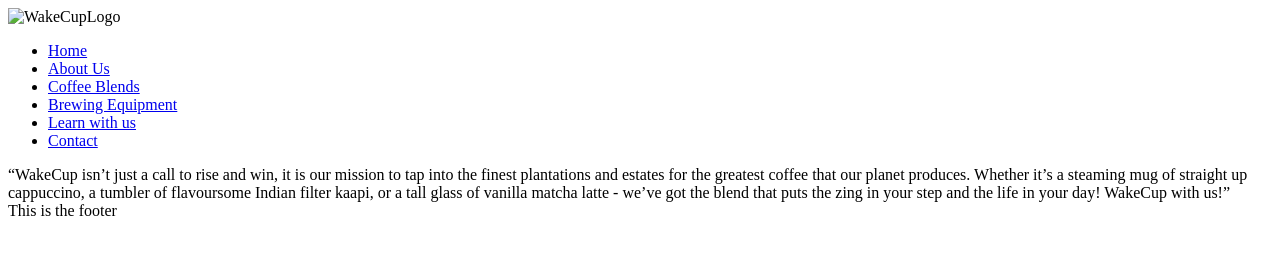
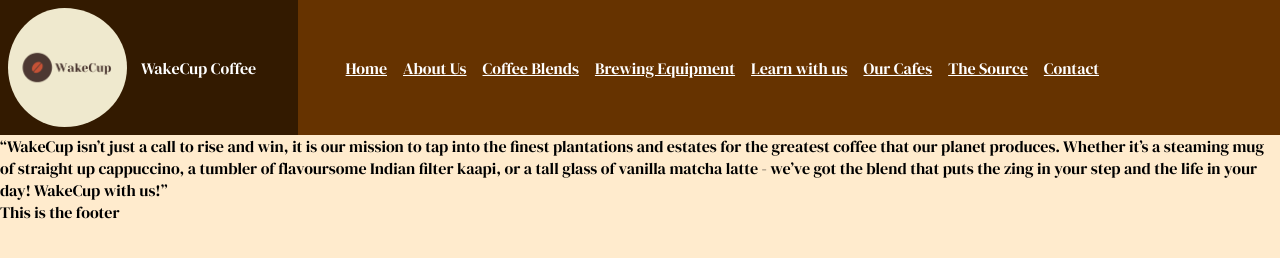
Before and after one commit to supernovaeee/WakeCup, a plain HTML site: page index.html in a window 1280 px wide. Drawn offline with Linux system fonts and the light colour scheme.

Commit message:
Import font DM Serif Display. Style navigation bar.

```diff
--- a/index.html
+++ b/index.html
@@ -5,14 +5,22 @@
     <meta http-equiv="X-UA-Compatible" content="IE=edge">
     <meta name="viewport" content="width=device-width, initial-scale=1.0">
     <title>WakeCup</title>
+    <link rel="stylesheet" href="styles.css">
+    <link rel="preconnect" href="https://fonts.googleapis.com">
+    <link rel="preconnect" href="https://fonts.gstatic.com" crossorigin>
+    <link href="https://fonts.googleapis.com/css2?family=DM+Serif+Display&display=swap" rel="stylesheet">
 </head>
 <body>
     <div class="pageContainer">
         <div class="nav">
             <nav>
                 <div class="logo">
-                    <img src="" alt="WakeCupLogo">
+                    <img src="/Assets/Logo/WakeCup_500x500.png" alt="WakeCupLogo">
+                    <div class="title">
+                        WakeCup Coffee
+                    </div>
                 </div>
+
                 <ul>
                     <li class="active">
                         <a href="index.html">Home</a>
@@ -28,6 +36,12 @@
                     </li>
                     <li>
                         <a href="/learnWithUs.html">Learn with us</a>
+                    </li>
+                    <li>
+                        <a href="/ourCafes.html">Our Cafes</a>
+                    </li>
+                    <li>
+                        <a href="/theSource.html">The Source</a>
                     </li>
                     <li>
                         <a href="/contact.html">Contact</a>
--- a/styles.css
+++ b/styles.css
@@ -0,0 +1,50 @@
+:root{
+    background-color: blanchedalmond;
+    font-family: 'DM Serif Display', serif;
+    max-width: 1280px;
+    min-height: 100vh;
+    margin: 0 auto;
+}
+body{
+    margin: 0px !important;
+}
+nav{
+
+    color: white;
+    display: flex;
+    flex-direction: row;
+    justify-content: space-between;
+}
+a{
+    color: white;
+}
+nav .logo{
+    background-color: #331A00;
+    width: 24%;
+    display: flex;
+    align-items: center;
+}
+nav .logo img{
+    width: 40%;
+    height: auto;
+    padding: 8px 2px 8px 8px;
+    border-radius: 50%;
+}
+nav .logo .title{
+    width: 60%;
+    padding-left: 12px;
+}
+nav ul{
+    background-color: #663300;
+    display: flex;
+    flex-direction: row;
+    flex-wrap: wrap;
+    justify-content: flex-start;
+    align-items: center;
+    list-style: none;
+    margin: 0px;
+    width: 76%;
+}
+nav ul li{
+    padding: 8px;
+}
```
